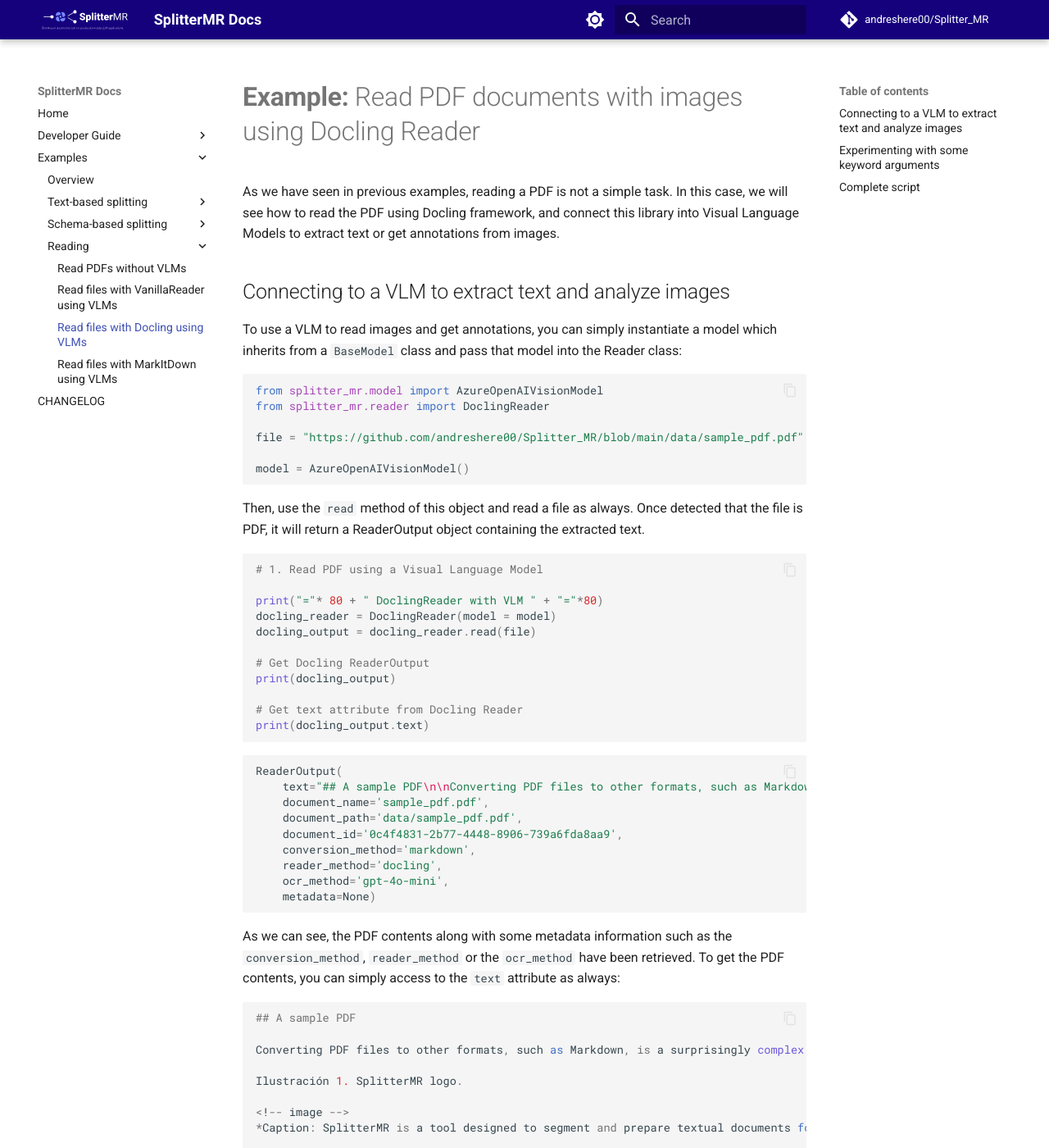
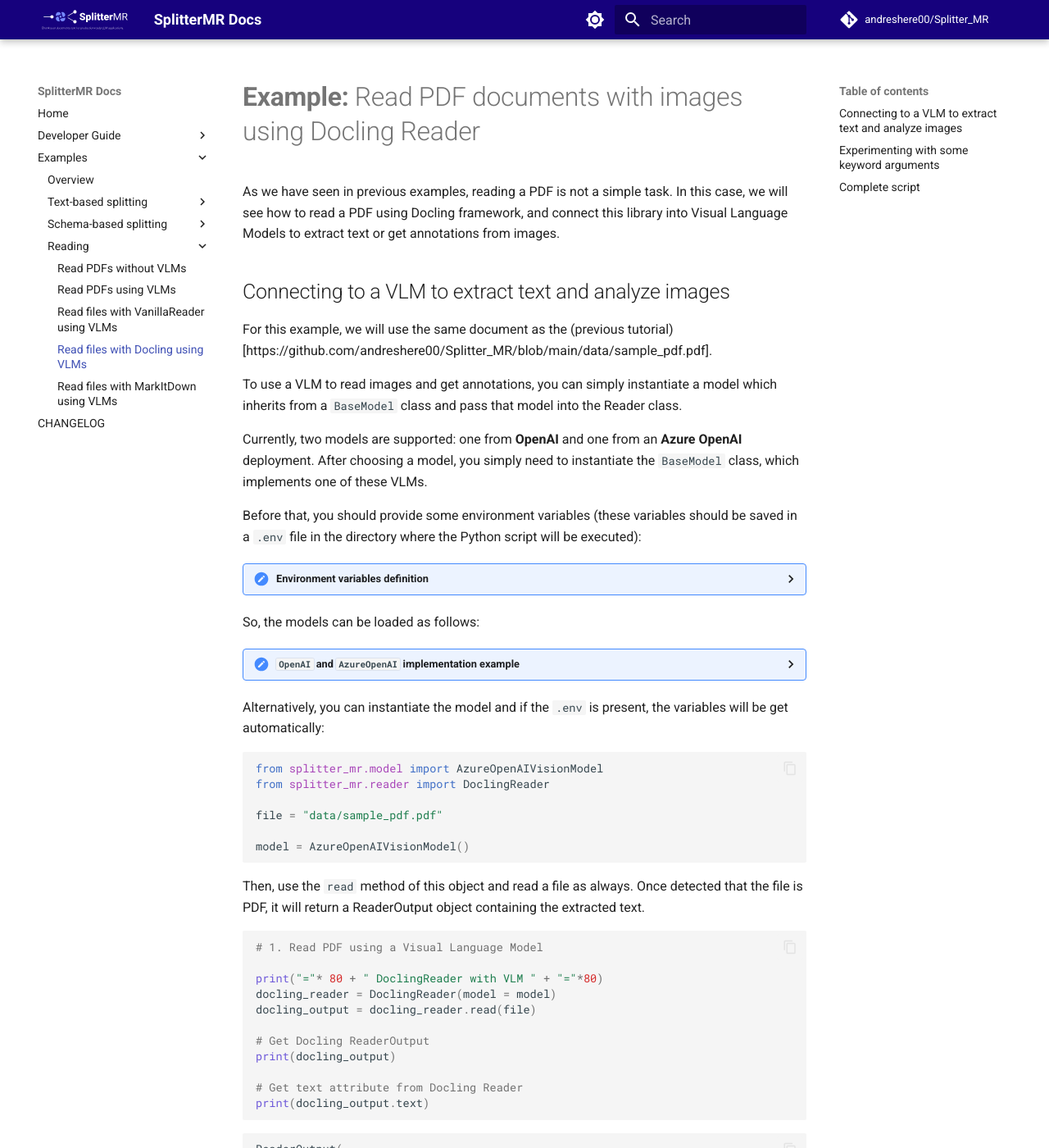
Before and after one commit to andreshere00/Splitter_MR, an MkDocs documentation site: the page built from docs/examples/pdf/pdf_docling.md, in a window 1280 px wide and 1400 px high. Shown: the whole window at 82% size. Built offline with MkDocs 1.6.1 and Material for MkDocs 9.7.7, drawn with Linux system fonts in a browser that asks for light colours; comment, search, counter and statistics services are not loaded; some of the changed text lies outside the part shown.

Commit message:
docs: update documentation

````diff
--- a/docs/examples/pdf/pdf_docling.md
+++ b/docs/examples/pdf/pdf_docling.md
@@ -1,16 +1,77 @@
 # **Example:** Read PDF documents with images using Docling Reader
 
-As we have seen in previous examples, reading a PDF is not a simple task. In this case, we will see how to read the PDF using Docling framework, and connect this library into Visual Language Models to extract text or get annotations from images.
+As we have seen in previous examples, reading a PDF is not a simple task. In this case, we will see how to read a PDF using Docling framework, and connect this library into Visual Language Models to extract text or get annotations from images.
 
 ## Connecting to a VLM to extract text and analyze images
 
-To use a VLM to read images and get annotations, you can simply instantiate a model which inherits from a `BaseModel` class and pass that model into the Reader class:
+For this example, we will use the same document as the (previous tutorial)[https://github.com/andreshere00/Splitter_MR/blob/main/data/sample_pdf.pdf].
+
+To use a VLM to read images and get annotations, you can simply instantiate a model which inherits from a `BaseModel` class and pass that model into the Reader class.
+
+Currently, two models are supported: one from **OpenAI** and one from an **Azure** **OpenAI** deployment. After choosing a model, you simply need to instantiate the `BaseModel` class, which implements one of these VLMs.
+
+Before that, you should provide some environment variables (these variables should be saved in a `.env` file in the directory where the Python script will be executed):
+
+<details> <summary>Environment variables definition</summary>
+
+    <h3>For <code>OpenAI</code>:</h3>
+
+    ```txt
+    OPENAI_API_KEY=<your-api-key>
+    ```
+
+    <h3>For <code>AzureOpenAI</code>:</h3>
+
+    ```txt
+    AZURE_OPENAI_API_KEY=<your-api-key>
+    AZURE_OPENAI_ENDPOINT=<your-endpoint>
+    AZURE_OPENAI_API_VERSION=<your-api-version>
+    AZURE_OPENAI_DEPLOYMENT=<your-model-name>
+    ```
+</details>
+
+So, the models can be loaded as follows:
+
+<details> <summary><code>OpenAI</code> and <code>AzureOpenAI</code> implementation example</summary>
+
+    <h3>For <code>OpenAI</code></h3>
+
+    ```python
+    import os
+    from splitter_mr.model import OpenAIVisionModel
+
+    api_key = os.getenv("OPENAI_API_KEY")
+
+    model = OpenAIVisionModel(api_key=api_key)
+    ```
+
+    <h3>For <code>AzureOpenAI</code></h3>
+
+    ```python
+    import os
+    from splitter_mr.model import AzureOpenAIVisionModel
+
+    azure_endpoint = os.getenv("AZURE_OPENAI_ENDPOINT")
+    azure_api_key = os.getenv("AZURE_OPENAI_API_KEY")
+    api_version = os.getenv("AZURE_OPENAI_API_VERSION")
+    azure_deployment = os.getenv("AZURE_OPENAI_DEPLOYMENT")
+
+    model = AzureOpenAIVisionModel(
+        azure_api_key=azure_api_key,
+        azure_endpoint=azure_endpoint,
+        api_version=api_version,
+        azure_deployment=azure_deployment
+    )
+    ```
+</details>
+
+Alternatively, you can instantiate the model and if the `.env` is present, the variables will be get automatically:
 
 ```python
 from splitter_mr.model import AzureOpenAIVisionModel
 from splitter_mr.reader import DoclingReader
 
-file = "https://github.com/andreshere00/Splitter_MR/blob/main/data/sample_pdf.pdf"
+file = "data/sample_pdf.pdf"
 
 model = AzureOpenAIVisionModel()
 ```
@@ -159,7 +220,7 @@
 from splitter_mr.model import AzureOpenAIVisionModel
 from splitter_mr.reader import DoclingReader
 
-file = "https://github.com/andreshere00/Splitter_MR/blob/main/data/sample_pdf.pdf"
+file = "data/sample_pdf.pdf"
 
 model = AzureOpenAIVisionModel()
 docling_reader = DoclingReader(model = model)
@@ -186,3 +247,6 @@
 docling_output = docling_reader.read(file, show_base64_images = True)
 print(docling_output.text)
 ```
+
+!!! note
+    For more on available options, see the [**DoclingReader class documentation**](../../api_reference/reader.md#doclingreader).
--- a/mkdocs.yml
+++ b/mkdocs.yml
@@ -41,6 +41,7 @@
       - Split Markdown and HTML files by headers: examples/schema/header_splitter.md
     - Reading:
       - Read PDFs without VLMs: examples/pdf/pdf_without_vlm.md
+      - Read PDFs using VLMs: examples/pdf/pdf_with_vlm.md
       - Read files with VanillaReader using VLMs: examples/pdf/pdf_vanilla.md
       - Read files with Docling using VLMs: examples/pdf/pdf_docling.md
       - Read files with MarkItDown using VLMs: examples/pdf/pdf_markitdown.md
````
Also changed, not shown: docs/examples/pdf/pdf_markitdown.md (+261 -0 lines), docs/examples/pdf/pdf_vanilla.md (+5 -0 lines), docs/examples/pdf/pdf_with_vlm.md (+3 -0 lines), 6 other files.
